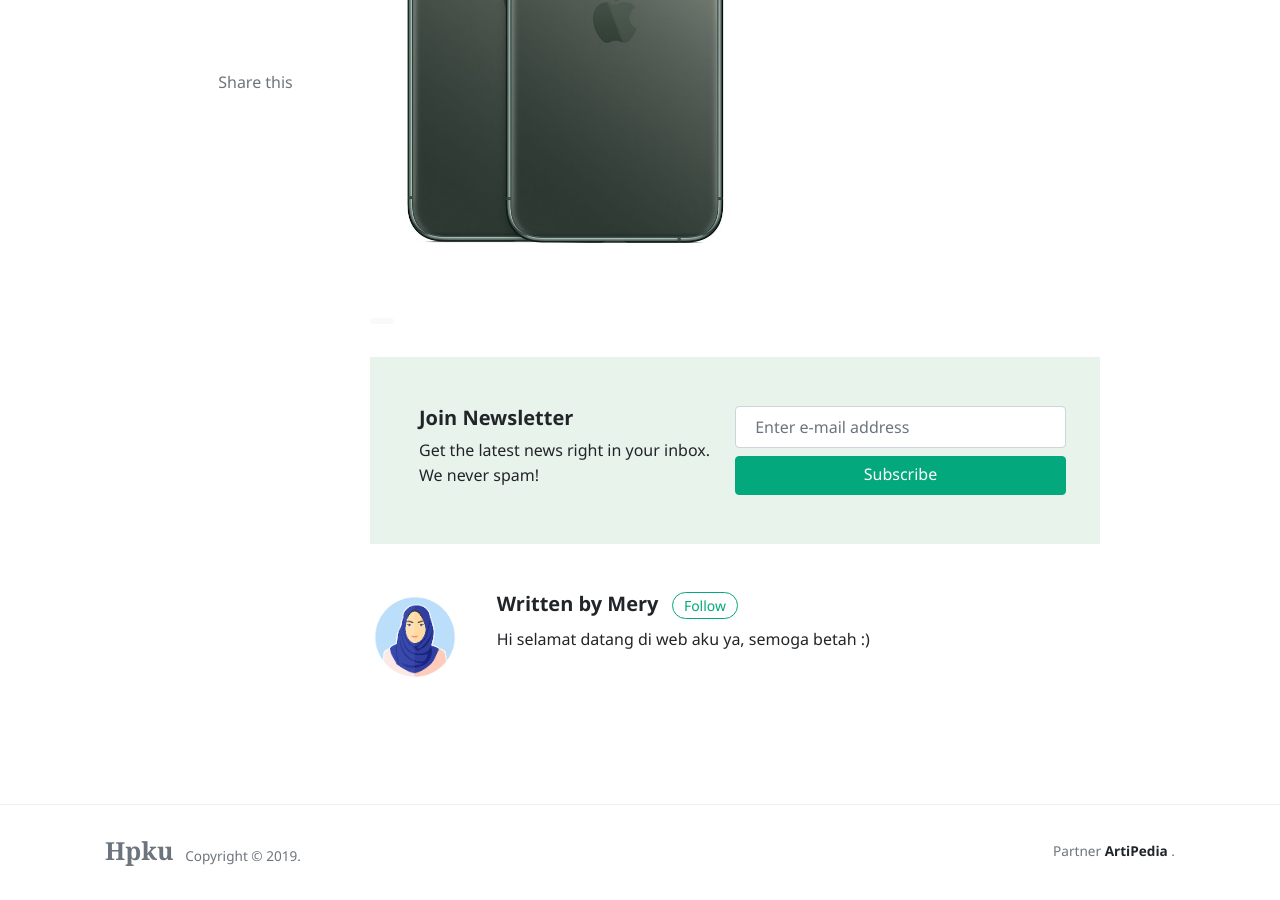
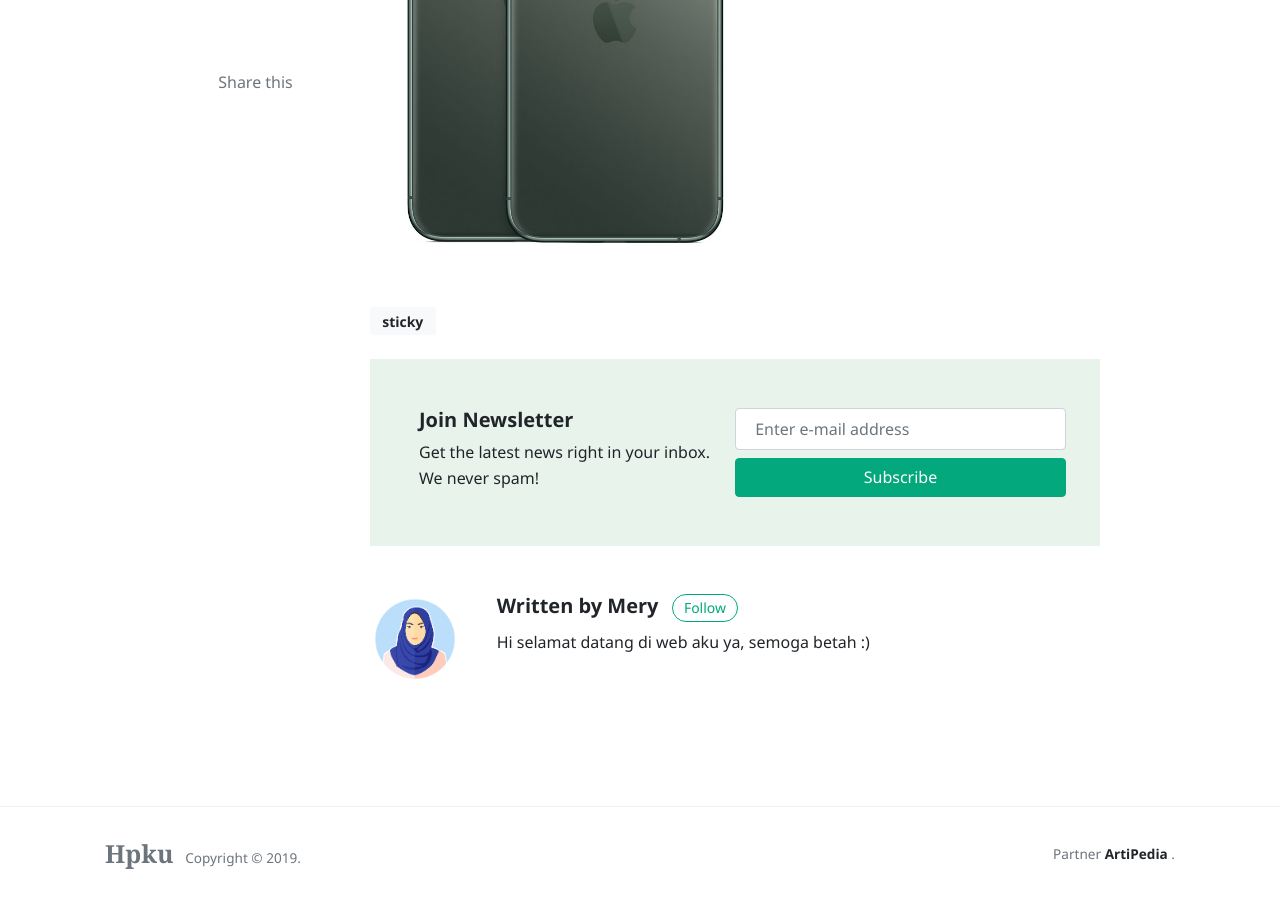
Before and after one commit to emmamery93/hpku.info, a Jekyll site: the page built from _posts/2019-10-07-spesifikasi-iphone-11-iphone-11-pro-iphone-11-pro-max.md, in a window 1280 px wide and 900 px high, scrolled down 4070 px. Built offline with Jekyll 4.4.1, drawn with Linux system fonts in a browser that asks for light colours; nearby versions of some CDN libraries; comment, search, counter and statistics services are not loaded.

Commit message:
Update Artikel “2019-10-07-spesifikasi-iphone-11-iphone-11-pro-iphone-11-pro-max”

```diff
--- a/_posts/2019-10-07-spesifikasi-iphone-11-iphone-11-pro-iphone-11-pro-max.md
+++ b/_posts/2019-10-07-spesifikasi-iphone-11-iphone-11-pro-iphone-11-pro-max.md
@@ -8,7 +8,7 @@ image: /assets/images/iphone11.png
 last_modified_date: 2019-10-07T03:25:01.011Z
 author: Mery
 tags:
-  - ''
+  - sticky
 ---
  Tahun 2020 Apple resmi merilis kembali tipe iPhone yang ga kalah canggih dengan series sebelumnya yaitu iphone 11, iPhone 11 pro dan iPhone 11 pro Max yang di bandrol dengan harga termurah 699 dollar (Rp 9,8 Juta) untuk iphone 11, 999 dollar (Rp. 11 juta) untuk iPhone 11 pro dan 1.099 dollar (Rp 15,5 juta) untuk iPhone 11 Pro Max. ya, untuk series ini sudah tidak ada lagi penamaan dengan angka romawi untuk iPhone
 
```
